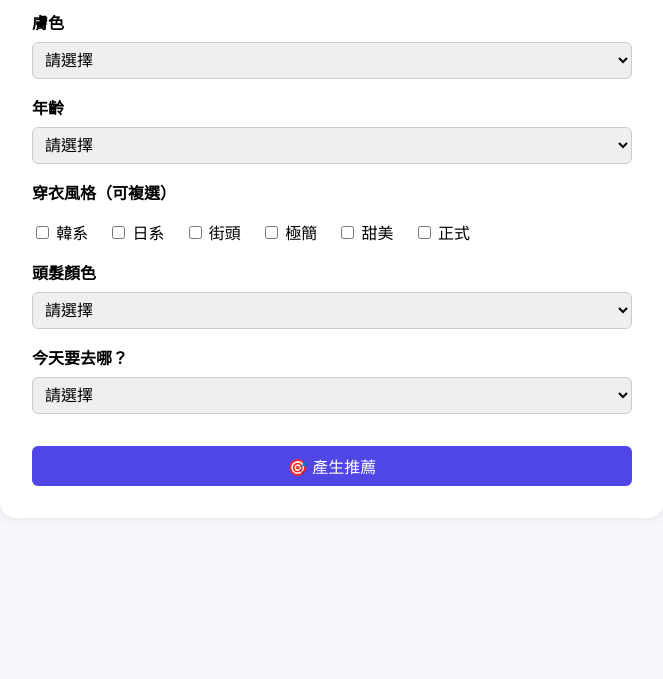
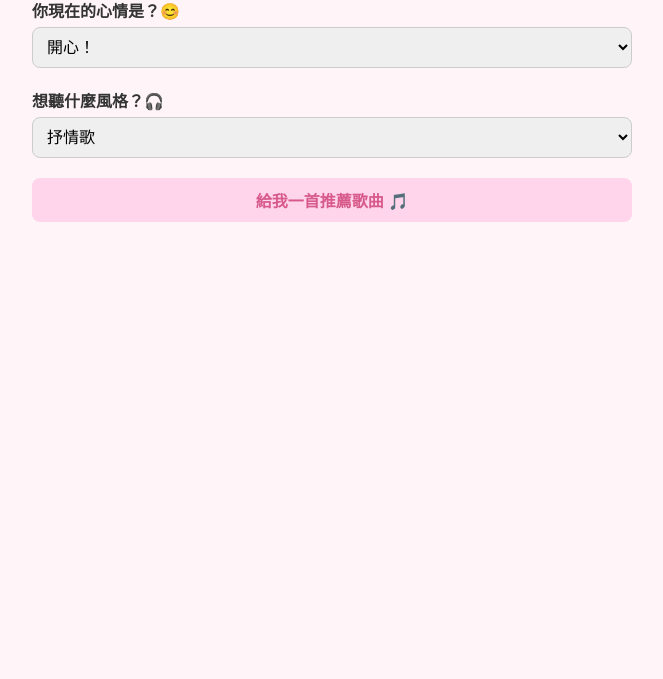
Before and after one commit to tseng0719/dressing, a plain HTML site: page index.html in a window 1280 px wide. Shown: the part 121-800 px from the top of the page, without its empty margins (308-971 px from the left). Drawn offline with Linux system fonts and the light colour scheme.

Commit message:
Update index.html

```diff
--- a/index.html
+++ b/index.html
@@ -1,178 +1,102 @@
 <!DOCTYPE html>
-<html lang="zh-Hant">
+<html lang="zh-TW">
 <head>
-  <meta charset="UTF-8" />
-  <meta name="viewport" content="width=device-width, initial-scale=1" />
-  <title>服裝推薦系統</title>
+  <meta charset="UTF-8">
+  <title>今天想聽什麼呢？🎧</title>
   <style>
     body {
-      font-family: "Segoe UI", Tahoma, Geneva, Verdana, sans-serif;
-      background: #f8f8fc;
-      margin: 0; padding: 1rem;
-    }
-    .container {
+      font-family: "Noto Sans TC", sans-serif;
+      background: #fff5f8;
+      color: #333;
+      padding: 30px;
       max-width: 600px;
-      background: white;
       margin: auto;
-      padding: 2rem;
-      border-radius: 16px;
-      box-shadow: 0 0 12px rgba(0,0,0,0.1);
     }
     h1 {
       text-align: center;
-      margin-bottom: 1rem;
+      color: #d75a8a;
     }
     label {
+      font-weight: bold;
       display: block;
-      margin-top: 1rem;
-      font-weight: 600;
+      margin-top: 20px;
     }
     select, button {
       width: 100%;
-      padding: 0.5rem;
-      margin-top: 0.5rem;
-      font-size: 1rem;
-      border-radius: 6px;
+      padding: 10px;
+      margin-top: 5px;
+      border-radius: 8px;
       border: 1px solid #ccc;
-    }
-    .checkbox-group label {
-      display: inline-block;
-      margin-right: 1rem;
-      font-weight: normal;
-      cursor: pointer;
+      font-size: 1em;
     }
     button {
-      background-color: #4f46e5;
-      color: white;
+      background-color: #ffd5ec;
+      color: #d75a8a;
+      font-weight: bold;
+      cursor: pointer;
       border: none;
-      margin-top: 2rem;
-      cursor: pointer;
-      transition: background-color 0.3s ease;
+      margin-top: 20px;
     }
-    button:hover {
-      background-color: #3730a3;
-    }
-    .result {
-      margin-top: 2rem;
-      padding: 1rem;
-      background: #eef2ff;
+    iframe {
+      display: block;
+      margin: 20px auto;
+      width: 100%;
+      height: 315px;
       border-radius: 10px;
-      display: none;
-    }
-    a {
-      color: #4f46e5;
-      text-decoration: none;
-      font-weight: 600;
-    }
-    a:hover {
-      text-decoration: underline;
+      border: none;
     }
   </style>
 </head>
 <body>
-  <div class="container">
-    <h1>👕 你的穿搭建議</h1>
+  <h1>今天想聽什麼呢？🎶</h1>
 
-    <label for="skin">膚色</label>
-    <select id="skin" required>
-      <option value="">請選擇</option>
-      <option>冷白</option>
-      <option>暖白</option>
-      <option>小麥色</option>
-      <option>古銅</option>
-      <option>深色</option>
-    </select>
+  <label for="mood">你現在的心情是？😊</label>
+  <select id="mood">
+    <option value="開心">開心！</option>
+    <option value="難過">有點難過</option>
+    <option value="放鬆">想放鬆一下</option>
+    <option value="生氣">有點煩躁</option>
+    <option value="戀愛">戀愛的感覺💖</option>
+  </select>
 
-    <label for="age">年齡</label>
-    <select id="age" required>
-      <option value="">請選擇</option>
-      <option>15-20</option>
-      <option>21-30</option>
-      <option>31-40</option>
-      <option>41+</option>
-    </select>
+  <label for="genre">想聽什麼風格？🎧</label>
+  <select id="genre">
+    <option value="抒情">抒情歌</option>
+    <option value="搖滾">搖滾</option>
+    <option value="輕音樂">輕音樂</option>
+    <option value="嘻哈">嘻哈/饒舌</option>
+    <option value="動漫歌曲">動漫歌曲</option>
+  </select>
 
-    <label>穿衣風格（可複選）</label>
-    <div class="checkbox-group" id="styleGroup">
-      <label><input type="checkbox" value="韓系" /> 韓系</label>
-      <label><input type="checkbox" value="日系" /> 日系</label>
-      <label><input type="checkbox" value="街頭" /> 街頭</label>
-      <label><input type="checkbox" value="極簡" /> 極簡</label>
-      <label><input type="checkbox" value="甜美" /> 甜美</label>
-      <label><input type="checkbox" value="正式" /> 正式</label>
-    </div>
+  <button onclick="recommend()">給我一首推薦歌曲 🎵</button>
 
-    <label for="hair">頭髮顏色</label>
-    <select id="hair" required>
-      <option value="">請選擇</option>
-      <option>黑</option>
-      <option>棕</option>
-      <option>金</option>
-      <option>紅</option>
-      <option>特殊色</option>
-    </select>
-
-    <label for="scene">今天要去哪？</label>
-    <select id="scene" required>
-      <option value="">請選擇</option>
-      <option>學校</option>
-      <option>上班</option>
-      <option>約會</option>
-      <option>出遊</option>
-      <option>派對</option>
-    </select>
-
-    <button onclick="generate()">🎯 產生推薦</button>
-
-    <div class="result" id="resultBox"></div>
-  </div>
+  <div id="result"></div>
 
   <script>
-    function generate() {
-      const skin = document.getElementById('skin').value;
-      const age = document.getElementById('age').value;
-      const hair = document.getElementById('hair').value;
-      const scene = document.getElementById('scene').value;
-      const styles = Array.from(document.querySelectorAll('#styleGroup input:checked')).map(cb => cb.value);
+    const API_KEY = "AIzaSyC0FVu9nGrvov7pJQocsnAjRIAIrCmms0s";
 
-      if (!skin || !age || styles.length === 0 || !hair || !scene) {
-        alert('請完整填寫所有欄位！');
-        return;
-      }
+    function recommend() {
+      const mood = document.getElementById("mood").value;
+      const genre = document.getElementById("genre").value;
+      const query = `${mood} ${genre} 音樂`;
 
-      const styleText = styles.join(" / ");
-      const sampleOutfits = {
-        '街頭': '帽T + 寬褲 + 老爹鞋',
-        '極簡': '素色針織衫 + 高腰褲 + 白球鞋',
-        '韓系': '落肩襯衫 + 百褶裙 + 瑪麗珍',
-        '日系': '襯衫 + 工裝褲 + 球鞋',
-        '甜美': '碎花上衣 + 蕾絲裙 + 淺色娃娃鞋',
-        '正式': '西裝外套 + 鉛筆裙 + 皮鞋'
-      };
-
-      let outfit = styles.map(s => sampleOutfits[s] || '').filter(Boolean).join(" 或 ");
-
-      // 根據膚色決定色系字詞
-      let colorKeywords = '';
-      if (skin.includes('冷')) colorKeywords = '冷色系';
-      else if (skin.includes('暖')) colorKeywords = '暖色系';
-      else colorKeywords = '大地色系';
-
-      // 組合購物關鍵字（風格 + 色系 + 場合）
-      const keywords = styles.join(" ") + " " + colorKeywords + " " + scene + "穿搭";
-
-      // 蝦皮購物搜尋連結
-      const shoppingUrl = 'https://shopee.tw/search?keyword=' + encodeURIComponent(keywords);
-
-      document.getElementById('resultBox').innerHTML = `
-        <h3>你的今日推薦：</h3>
-        <p><strong>搭配風格：</strong>${styleText}</p>
-        <p><strong>場合：</strong>${scene}</p>
-        <p><strong>建議穿搭：</strong>${outfit}</p>
-        <p><strong>推薦色系：</strong>根據你的膚色（${skin}），可嘗試 ${colorKeywords}。</p>
-        <p><strong>購物參考：</strong><a href="${shoppingUrl}" target="_blank" rel="noopener noreferrer">點我到蝦皮搜尋「${keywords}」</a></p>
-      `;
-      document.getElementById('resultBox').style.display = 'block';
+      fetch(`https://www.googleapis.com/youtube/v3/search?part=snippet&type=video&maxResults=1&q=${encodeURIComponent(query)}&key=${API_KEY}`)
+        .then(res => res.json())
+        .then(data => {
+          if (data.items && data.items.length > 0) {
+            const videoId = data.items[0].id.videoId;
+            document.getElementById("result").innerHTML = `
+              <h3>這首歌適合現在的你 💕</h3>
+              <iframe src="https://www.youtube.com/embed/${videoId}" allowfullscreen></iframe>
+            `;
+          } else {
+            document.getElementById("result").innerHTML = "找不到適合的歌曲 😢 請再試一次。";
+          }
+        })
+        .catch(error => {
+          console.error(error);
+          document.getElementById("result").innerHTML = "出現了一點小問題，請稍後再試！";
+        });
     }
   </script>
 </body>
```
